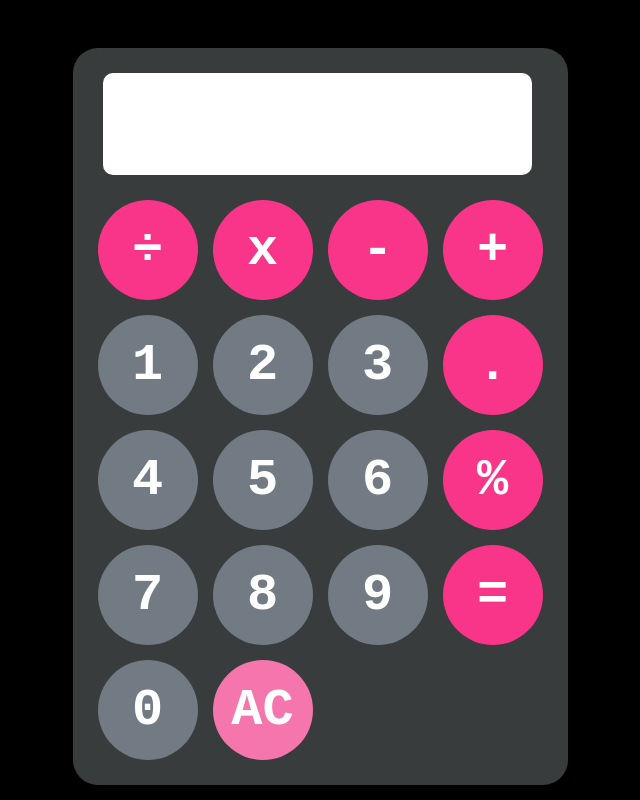
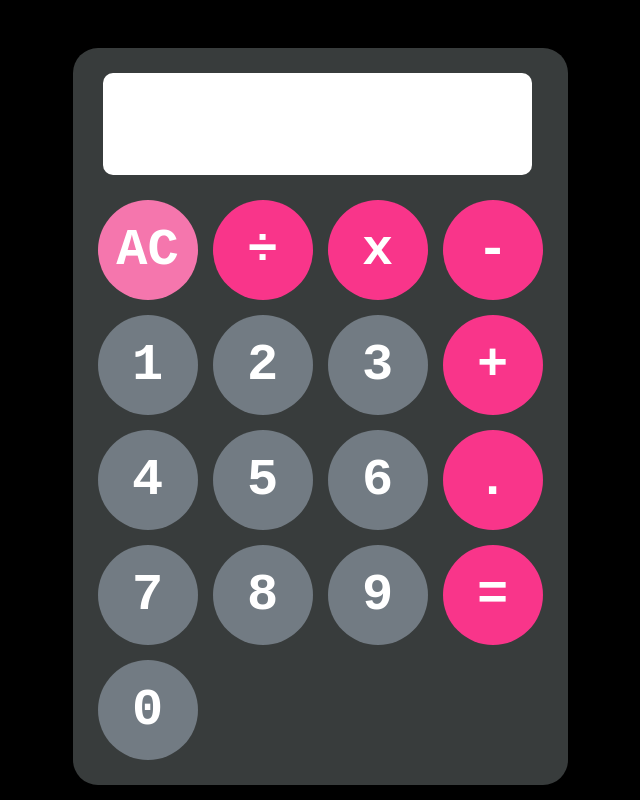
Before and after one commit to rashirautela/Calculator, a plain HTML site: page index.html in a window 1280 px wide. Shown: the whole page, without its empty margins (320-960 px from the left). Drawn offline with Linux system fonts and the light colour scheme.

Commit message:
Fixed the layout

```diff
--- a/index.html
+++ b/index.html
@@ -15,42 +15,40 @@
         <div id="calculator">
             <input readonly id="display" />
             <div id="keys">
-                <button class="operators" onclick="updateDisplay('÷')">
+                <button onclick="clearDisplay()" id="clear">AC</button>
+                <button class="operators" onclick="updateDisplay('/')">
                     ÷
                 </button>
-                <button class="operators" onclick="updateDisplay('x')">
+                <button class="operators" onclick="updateDisplay('*')">
                     x
                 </button>
                 <button class="operators" onclick="updateDisplay('-')">
                     -
                 </button>
-                <button class="operators" onclick="updateDisplay('+')">
-                    +
-                </button>
+
                 <button onclick="updateDisplay('1')">1</button>
                 <button onclick="updateDisplay('2')">2</button>
                 <button onclick="updateDisplay('3')">3</button>
-                <button onclick="updateDisplay('.')" class="operators">
-                    .
+                <button class="operators" onclick="updateDisplay('+')">
+                    +
                 </button>
 
                 <button onclick="updateDisplay('4')">4</button>
                 <button onclick="updateDisplay('5')">5</button>
 
                 <button onclick="updateDisplay('6')">6</button>
-                <button class="operators" onclick="updateDisplay('%')">
-                    %
+                <button onclick="updateDisplay('.')" class="operators">
+                    .
                 </button>
+
                 <button onclick="updateDisplay('7')">7</button>
                 <button onclick="updateDisplay('8')">8</button>
                 <button onclick="updateDisplay('9')">9</button>
                 <button class="operators" onclick="calculate()">=</button>
-
-                <button onclick="updateDisplay">0</button>
-                <button onclick="clearDisplay()" id="clear">AC</button>
+                <button onclick="updateDisplay('0')">0</button>
             </div>
         </div>
 
-        <script src="index.js"></script>
+        <script type="module" src="index.js"></script>
     </body>
 </html>
```
